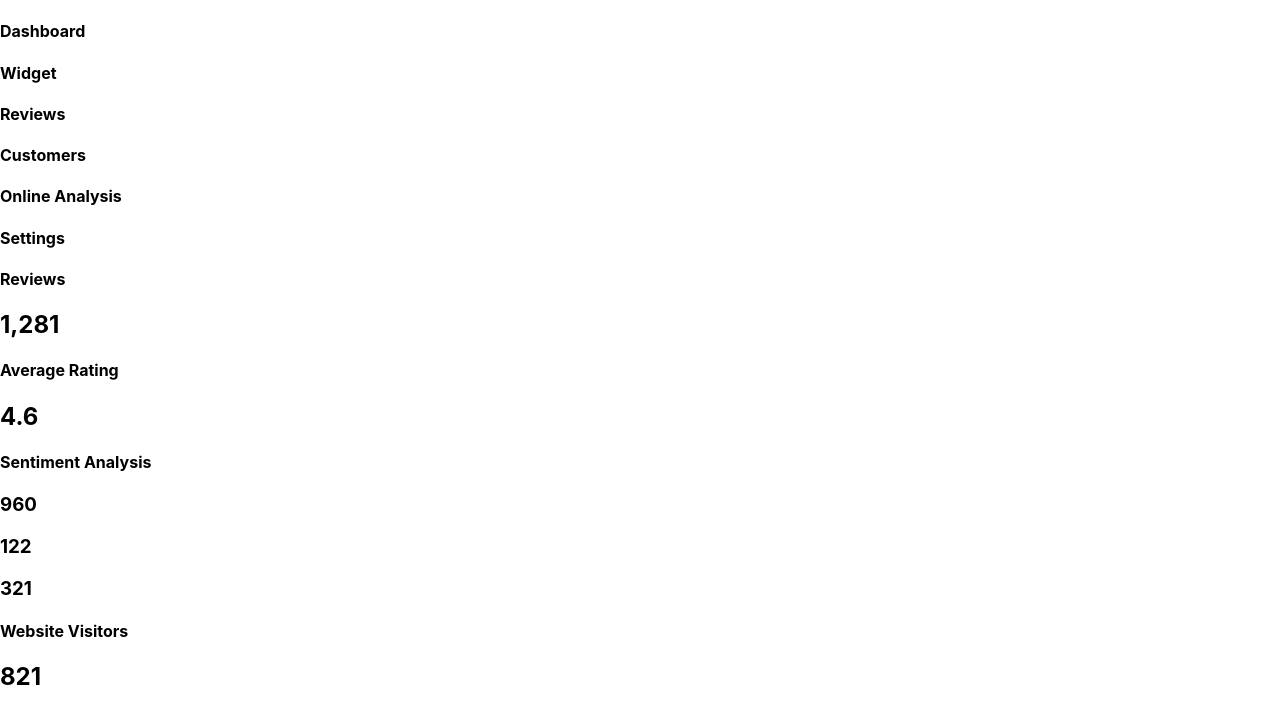
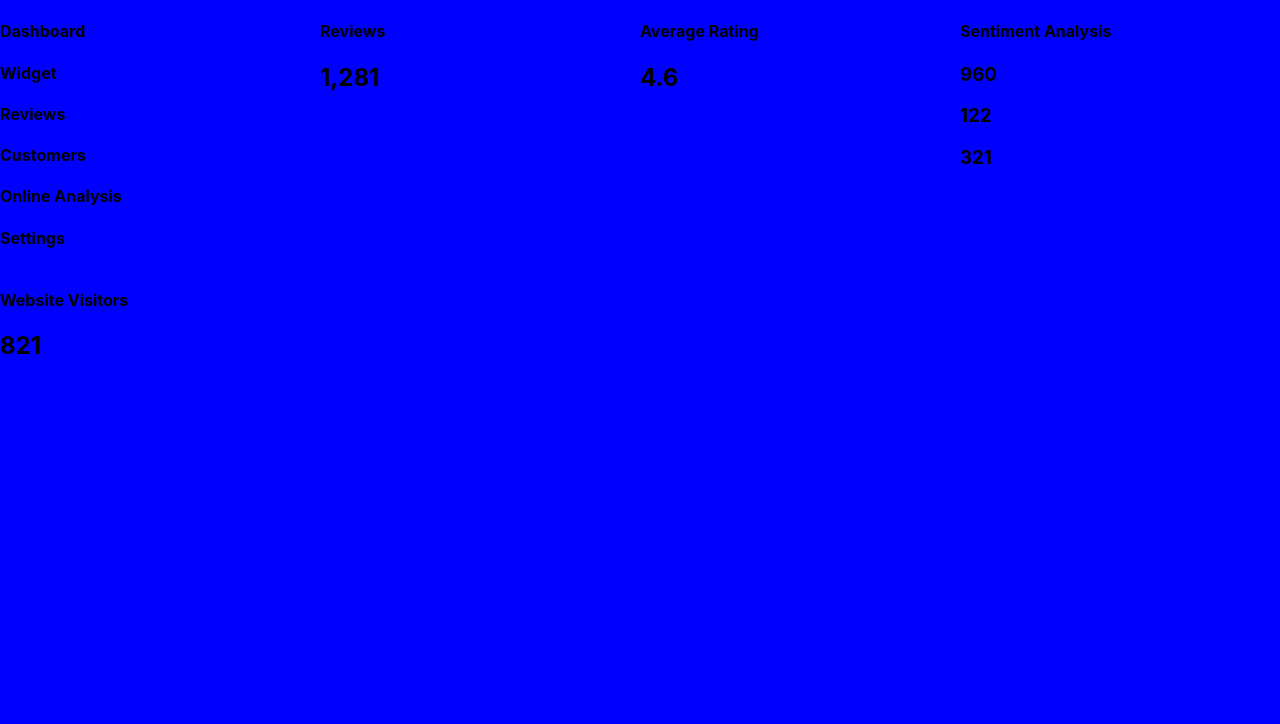
Before and after one commit to ryanshipley/dashboard, a React (Create React App) app: page / in a window 1280 px wide. Shown: the top 724 px of the page. Built offline with nearby package versions, Linux system fonts and the light colour scheme.

Commit message:
initializes dashboard style

```diff
--- a/public/index.html
+++ b/public/index.html
@@ -24,7 +24,7 @@
       work correctly both with client-side routing and a non-root public URL.
       Learn how to configure a non-root public URL by running `npm run build`.
     -->
-    <title>React App</title>
+    <title>Dashboard</title>
   </head>
   <body>
     <noscript>You need to enable JavaScript to run this app.</noscript>
--- a/src/App.css
+++ b/src/App.css
@@ -1,38 +1,7 @@
-.App {
-  text-align: center;
+.dashboard{
+  display: grid;
+  grid-template-columns: 1fr 1fr 1fr 1fr;
+  grid-template-rows: 1fr 1fr 1fr;
+  height: 100vh;
+  background-color: blue;
 }
-
-.App-logo {
-  height: 40vmin;
-  pointer-events: none;
-}
-
-@media (prefers-reduced-motion: no-preference) {
-  .App-logo {
-    animation: App-logo-spin infinite 20s linear;
-  }
-}
-
-.App-header {
-  background-color: #282c34;
-  min-height: 100vh;
-  display: flex;
-  flex-direction: column;
-  align-items: center;
-  justify-content: center;
-  font-size: calc(10px + 2vmin);
-  color: white;
-}
-
-.App-link {
-  color: #61dafb;
-}
-
-@keyframes App-logo-spin {
-  from {
-    transform: rotate(0deg);
-  }
-  to {
-    transform: rotate(360deg);
-  }
-}
--- a/src/App.js
+++ b/src/App.js
@@ -7,7 +7,7 @@ import Visitors from "./components/web-visitors";
 
 function App() {
   return (
-    <div>
+    <div className="dashboard">
       <Sidebar/>
       <Reviews/>
       <Rating/>
```
